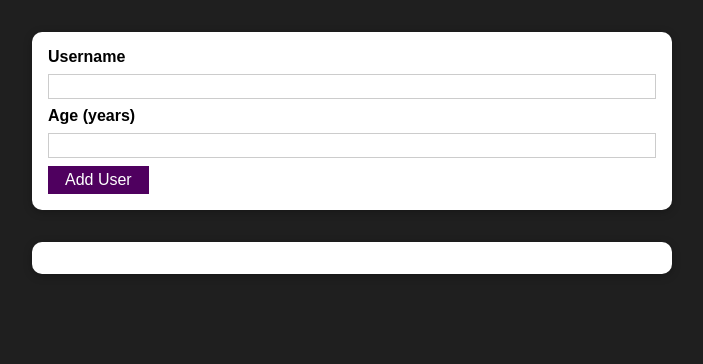
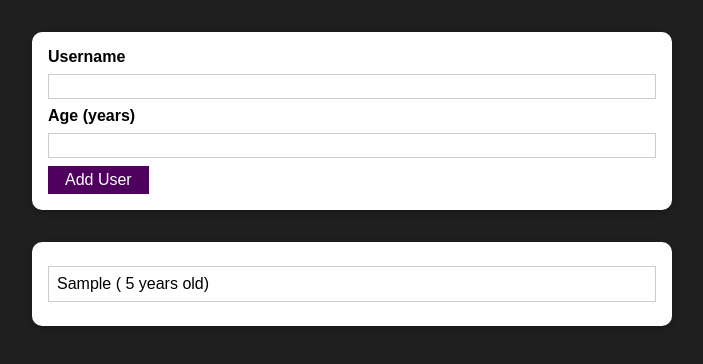
Before and after one commit to johnbyronA/react-ejercicio-entrys-inputs, a React (Create React App) app: page / in a window 1280 px wide. Both pictures are taken after typing "Sample", "5" into the empty fields and a click on the button "Add User". Shown: the top 364 px of the page, without its empty margins (288-991 px from the left). Built offline with nearby package versions, Linux system fonts and the light colour scheme; the HTML template or start-up script is replaced by a standard one.

Commit message:
Administrando una lista de usuarios via Components

```diff
--- a/src/App.js
+++ b/src/App.js
@@ -1,14 +1,23 @@
-import React from 'react'
+import React, {useState}  from 'react'
 import AddUser from './components/Users/AddUser'
 import UsersList from './components/Users/UsersList'
 import "./index.css"
 
 
 const App = () => {
+
+  const [usersList, setUsersList] = useState([]);
+
+  const addUserHandler=(uName,uAge) =>{
+    setUsersList((prevUsersList) =>{
+      return [...prevUsersList, {name:uName,age:uAge}]
+    })
+  }
+
   return (
     <div>
-      <AddUser />
-      <UsersList users= {[]} />
+      <AddUser onAddUser= {addUserHandler} />
+      <UsersList users= {usersList} />
     </div>
   )
 }
--- a/src/components/Users/AddUser.js
+++ b/src/components/Users/AddUser.js
@@ -15,6 +15,8 @@
     if (+enteredAge < 1){
       return;
     }
+
+    props.onAddUser(enteredUsername,enteredAge);
     setEnteredUsername("");
     setEnteredAge("");
    }
--- a/src/components/Users/UsersList.js
+++ b/src/components/Users/UsersList.js
@@ -7,8 +7,8 @@
     <Card className={classes.users}>
         <ul>
         {props.users.map((user) => (
-            <li>
-            {user.name} ( {user.age} yeras old)
+            <li key= {user.id} >
+            {user.name} ( {user.age} years old)
             </li>
         ))}
         </ul>
```
